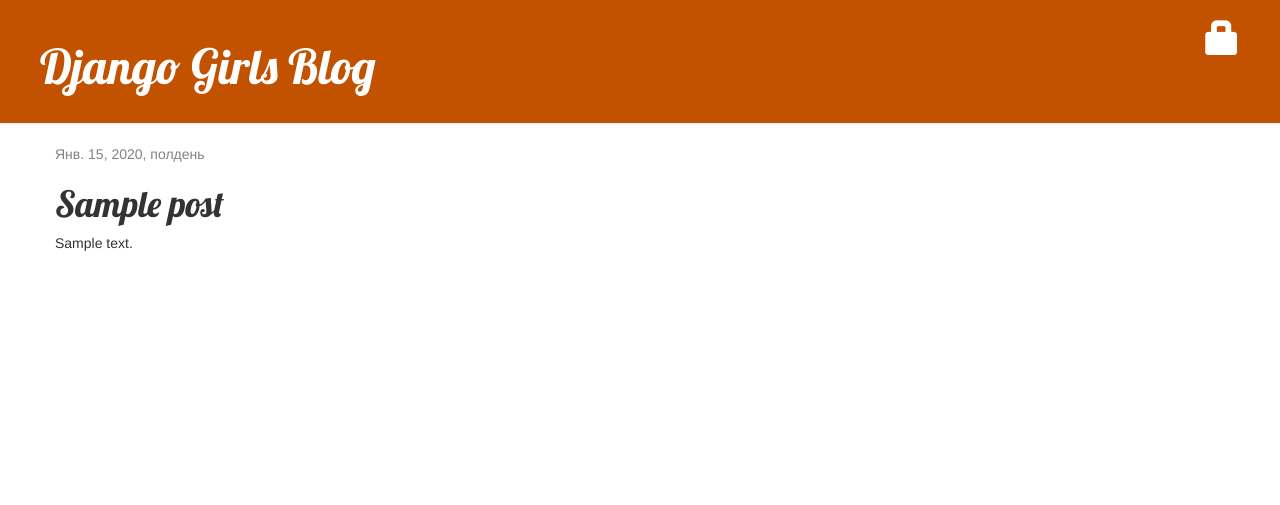
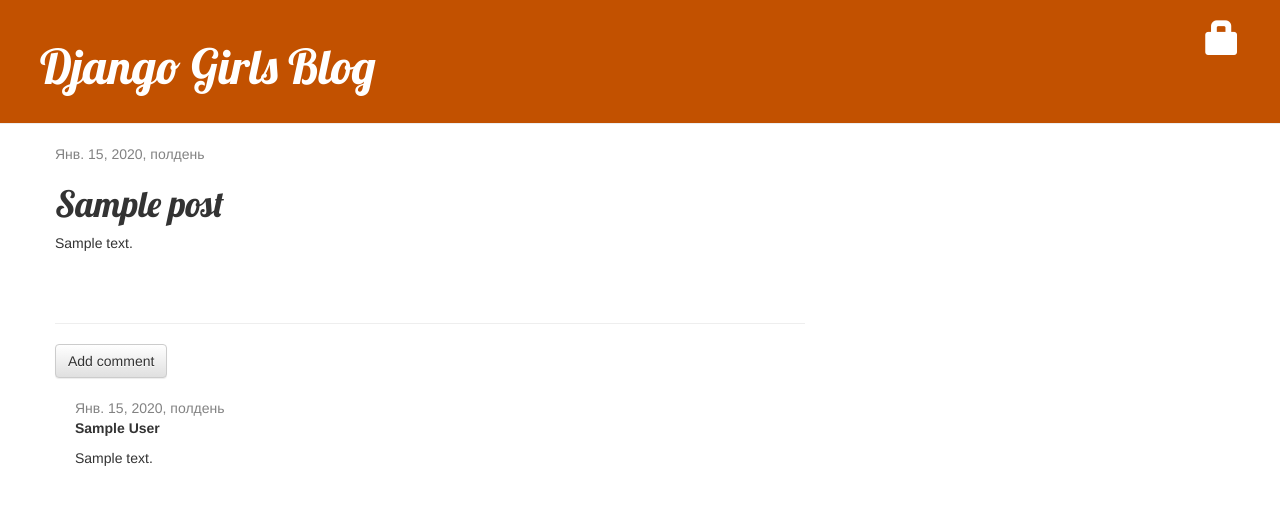
Before and after one commit to frantslis/my-first-blog, a Django app: page /post/1/ in a window 1280 px wide. Shown: the top 505 px of the page. Run offline with Django 3.2, Linux system fonts and the light colour scheme; tables that the repository leaves empty hold one stand-in row (values such as "Sample post"); some libraries are stand-ins or nearby versions.

Commit message:
Created comment model

```diff
--- a/blog/admin.py
+++ b/blog/admin.py
@@ -1,4 +1,5 @@
 from django.contrib import admin
-from .models import Post
+from .models import Post, Comment
 
 admin.site.register(Post)
+admin.site.register(Comment)
--- a/blog/models.py
+++ b/blog/models.py
@@ -16,3 +16,20 @@
 
     def __str__(self):
         return self.title
+
+    def approved_comments(self):
+        return self.comments.filter(approved_comment=True)
+
+class Comment(models.Model):
+    post = models.ForeignKey('blog.Post', on_delete=models.CASCADE, related_name='comments')
+    author = models.CharField(max_length=200)
+    text = models.TextField()
+    created_date = models.DateTimeField(default=timezone.now)
+    approved_comment = models.BooleanField(default=False)
+
+    def approve(self):
+        self.approved_comment = True
+        self.save()
+
+    def __str__(self):
+        return self.text
--- a/blog/static/css/blog.css
+++ b/blog/static/css/blog.css
@@ -45,6 +45,10 @@
     color: #000000;
 }
 
+.comment {
+    margin: 20px 0px 20px 20px;
+}
+
 /*
 
 h1 a, h2 a {
--- a/blog/templates/blog/post_detail.html
+++ b/blog/templates/blog/post_detail.html
@@ -20,4 +20,39 @@
         <h1>{{ post.title }}</h1>
         <p>{{ post.text|linebreaksbr }}</p>
     </div>
+
+<hr>
+
+<a class="btn btn-default" href="{% url 'add_comment_to_post' pk=post.pk %}">Add comment</a>
+
+{% for comment in post.comments.all %}
+    {% if user.is_authenticated or comment.approved_comment %}
+    <div class="comment">
+        <div class="date">
+            {{ comment.created_date }}
+            {% if not comment.approved_comment %}
+                <a class="btn btn-default" href="{% url 'comment_remove' pk=comment.pk %}"><span class="glyphicon glyphicon-remove"></span></a>
+                <a class="btn btn-default" href="{% url 'comment_approve' pk=comment.pk %}"><span class="glyphicon glyphicon-ok"></span></a>
+            {% endif %}
+        </div>
+        <strong>{{ comment.author }}</strong>
+        <p>{{ comment.text|linebreaks }}</p>
+    </div>
+    {% endif %}
+{% empty %}
+    <p>No comments here yet :(</p>
+{% endfor %}
+
+<!-- old stuff
+{% for comment in post.comments.all %}
+    <div class="comment">
+        <div class="date">{{ comment.created_date }}</div>
+        <strong>{{ comment.author }}</strong>
+        <p>{{ comment.text|linebreaks }}</p>
+    </div>
+{% empty %}
+    <p>No comments here yet :(</p>
+{% endfor %}
+-->
+
 {% endblock %}
--- a/blog/templates/blog/post_list.html
+++ b/blog/templates/blog/post_list.html
@@ -9,6 +9,7 @@
 			</div>
 			<h1><a href="{% url 'post_detail' pk=post.pk %}">{{ post.title }}</a></h1>
 			<p>{{ post.text|linebreaksbr }}</p>
+			<a href="{% url 'post_detail' pk=post.pk %}">Comments: {{ post.approved_comments.count }}</a>
 		</div>
 	{% endfor %}
 {% endblock %}
--- a/blog/urls.py
+++ b/blog/urls.py
@@ -9,4 +9,7 @@
     url(r'^drafts/', views.post_draft_list, name='post_draft_list'),
     url(r'^post/(?P<pk>\d+)/publish/$', views.post_publish, name='post_publish'),
     url(r'^post/(?P<pk>\d+)/remove/$', views.post_remove, name='post_remove'),
+    url(r'^post/(?P<pk>\d+)/comment/$', views.add_comment_to_post, name='add_comment_to_post'),
+    url(r'^comment/(?P<pk>\d+)/approve/$', views.comment_approve, name='comment_approve'),
+    url(r'^comment/(?P<pk>\d+)/remove/$', views.comment_remove, name='comment_remove'),
 ]
--- a/blog/views.py
+++ b/blog/views.py
@@ -1,8 +1,8 @@
 from django.shortcuts import render
 from django.utils import timezone
-from .models import Post
+from .models import Post, Comment
 from django.shortcuts import render, get_object_or_404, redirect
-from .forms import PostForm
+from .forms import PostForm, CommentForm
 from django.contrib.auth.decorators import login_required
 
 # Create your views here.
@@ -60,3 +60,29 @@
     post = get_object_or_404(Post, pk=pk)
     post.delete()
     return redirect('post_list')
+
+def add_comment_to_post(request, pk):
+    post = get_object_or_404(Post, pk=pk)
+    if request.method == "POST":
+        form = CommentForm(request.POST)
+        if form.is_valid():
+            comment = form.save(commit=False)
+            comment.post = post
+            comment.save()
+            return redirect('post_detail', pk=post.pk)
+    else:
+        form = CommentForm()
+    return render(request, 'blog/add_comment_to_post.html', {'form': form})
+
+
+@login_required
+def comment_approve(request, pk):
+    comment = get_object_or_404(Comment, pk=pk)
+    comment.approve()
+    return redirect('post_detail', pk=comment.post.pk)
+
+@login_required
+def comment_remove(request, pk):
+    comment = get_object_or_404(Comment, pk=pk)
+    comment.delete()
+    return redirect('post_detail', pk=comment.post.pk)
```
Also changed, not shown: blog/forms.py (+7 -1 lines), blog/templates/blog/add_comment_to_post.html (added, +11 -0 lines), blog/migrations/0002_comment.py (added).
